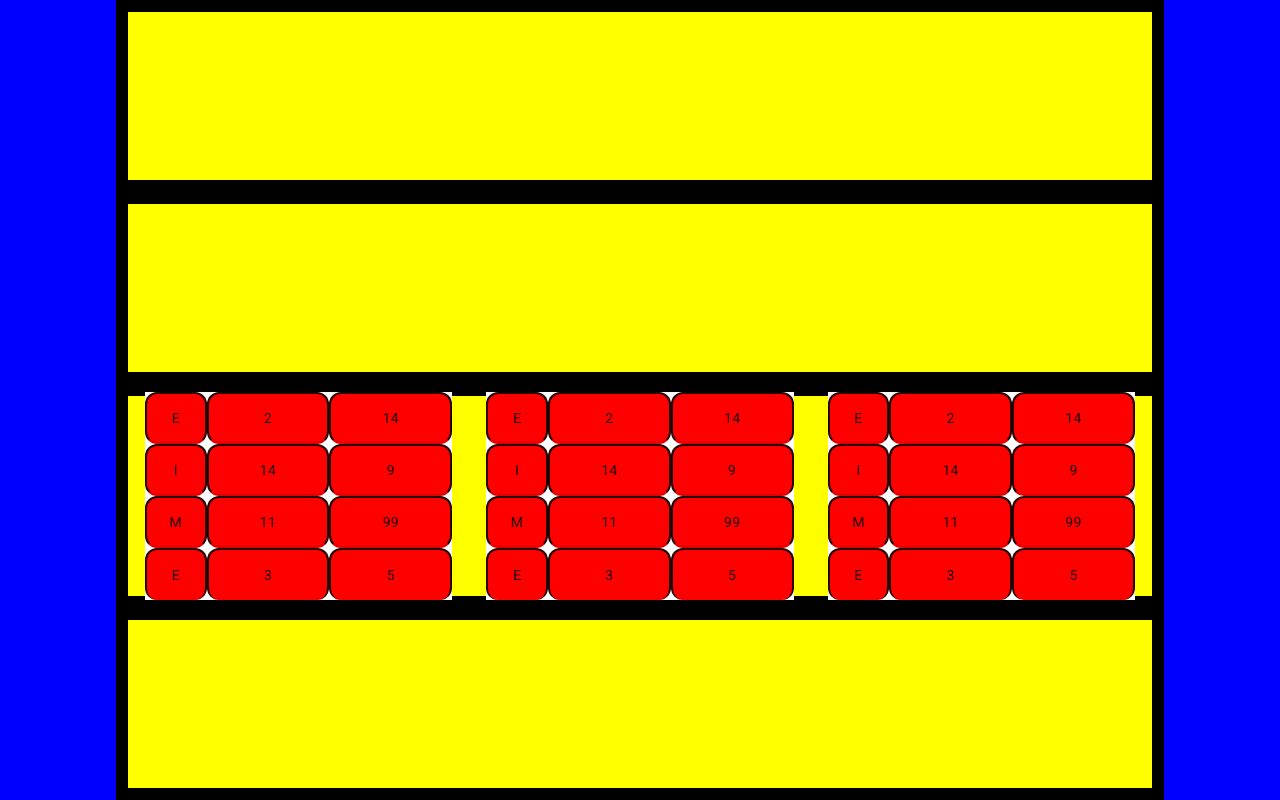
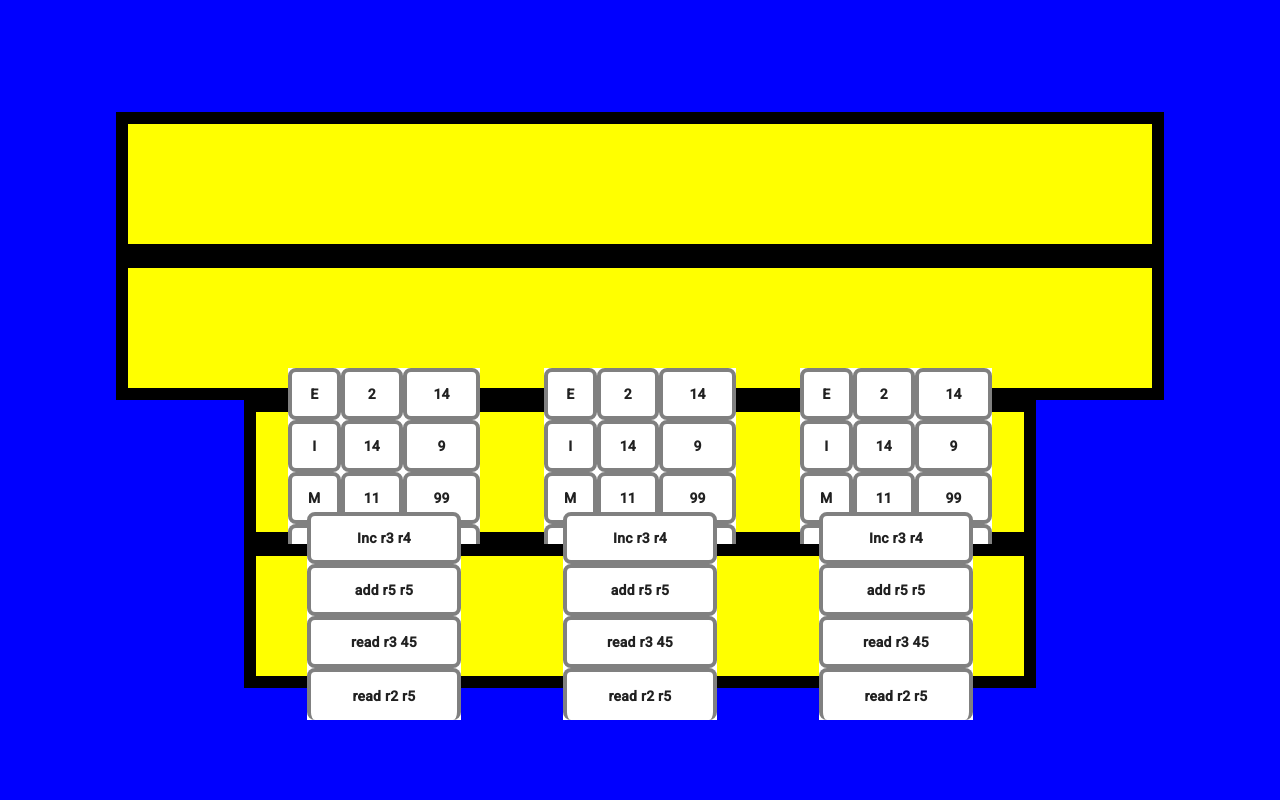
Before and after one commit to Yorbre25/Cache_Coherency_MESI_MOESI, an Angular app in the folder Frontend/protocols/: page / in a window 1280 px wide. Built offline with nearby package versions, Linux system fonts and the light colour scheme.

Commit message:
Adding cpu component

```diff
--- a/Frontend/protocols/src/app/app.component.css
+++ b/Frontend/protocols/src/app/app.component.css
@@ -21,22 +21,33 @@ body{
 
 .layer1,.layer2,.layer3,.layer4{
     width: 80%;
-    height: 25%;
+    height: 15%;
     background-color:yellow;
     border-width: 12px;
     border-color: black;
     border-style: solid;
 }
-.layer3{
+.layer3,.layer4{
+
+
+
+    width: 60%;
+    height: 15%;
     display: flex;
 	flex-direction: row;
 	flex-wrap: nowrap;
 	justify-content: space-around;
 	align-items: center;
 	align-content: stretch;
+
 }
 
 
 .cache{
-    width: 30%;
+    width: 25%;
+
 }
+
+.cpu{
+    width: 20%;
+}
--- a/Frontend/protocols/src/app/app.component.html
+++ b/Frontend/protocols/src/app/app.component.html
@@ -25,7 +25,27 @@
       </div>
 
     </div>
-    <div class="layer2">
+    <div class="layer4">
+      <div class="cpu">
+        <app-cpu [instructions]="InstructionContent">
+
+        </app-cpu>
+
+      </div>
+
+      <div class="cpu">
+        <app-cpu [instructions]="InstructionContent">
+
+        </app-cpu>
+
+      </div>
+
+      <div class="cpu">
+        <app-cpu [instructions]="InstructionContent">
+
+        </app-cpu>
+
+      </div>
 
     </div>
 
--- a/Frontend/protocols/src/app/app.component.ts
+++ b/Frontend/protocols/src/app/app.component.ts
@@ -9,6 +9,7 @@ import { cacheLine } from 'src/interfaces/cacheRow';
 export class AppComponent {
   //cache1:MatTableDataSource<cacheLine> =new MatTableDataSource<cacheLine>();
   cache1Content:cacheLine[]=[];
+  InstructionContent:String[]=[];
   //displayedColumns:string[]=["state","address","value"]
   title = 'protocols';
 
@@ -33,6 +34,7 @@ export class AppComponent {
       value:5
     }
     ];
+    this.InstructionContent=["Inc r3 r4","add r5 r5","read r3 45","read r2 r5"]
     //this.cache1.data=this.cache1Content;
   }
 
--- a/Frontend/protocols/src/app/app.module.ts
+++ b/Frontend/protocols/src/app/app.module.ts
@@ -7,12 +7,14 @@ import { TableCellComponent } from './table-cell/table-cell.component';
 import { BrowserAnimationsModule } from '@angular/platform-browser/animations';
 import {MatTableModule} from '@angular/material/table';
 import { CacheComponent } from './cache/cache.component';
+import { CpuComponent } from './cpu/cpu.component';
 
 @NgModule({
   declarations: [
     AppComponent,
     TableCellComponent,
-    CacheComponent
+    CacheComponent,
+    CpuComponent
   ],
   imports: [
     BrowserModule,
--- a/Frontend/protocols/src/app/cache/cache.component.css
+++ b/Frontend/protocols/src/app/cache/cache.component.css
@@ -1,15 +1,17 @@
+table {
+    max-height: 100%;
+}
+td{
+    background-color: white;
+    border-width: 4px;
+    border-style: solid;
+    border-color: gray;
+    border-radius: 8px;
+    text-align: center;
+    font-weight: bold;
 
-td{
-    background-color: red;
-    border-width: 2px;
-    border-style: solid;
-    border-radius: 12px;
-    text-align: center;
 }
-th{
-    text-align: center;
-    height: 0px;
-}
+
 .cacheState{
     width: 20%;
 }
--- /dev/null
+++ b/Frontend/protocols/src/app/cpu/cpu.component.css
@@ -0,0 +1,22 @@
+
+td{
+    background-color: white;
+    border-width: 4px;
+    border-style: solid;
+    border-color: gray;
+    border-radius: 8px;
+    text-align: center;
+    font-weight: bold;
+
+
+}
+
+.cacheState{
+    width: 20%;
+}
+.cacheAddress{
+    width: 40%;
+}
+.cacheValue{
+    width: 40%;
+}
--- /dev/null
+++ b/Frontend/protocols/src/app/cpu/cpu.component.html
@@ -0,0 +1,12 @@
+<table mat-table  [dataSource]="InstructionsDataSource">
+
+    <ng-container matColumnDef="Instructions" >
+      <th mat-header-cell *matHeaderCellDef> Instructions</th>
+      <td mat-cell *matCellDef="let element" class="cacheState"> {{element}} </td>
+    </ng-container>
+
+
+
+    <tr mat-row *matRowDef="let row; columns: displayedColumns;"></tr>
+
+  </table>
--- /dev/null
+++ b/Frontend/protocols/src/app/cpu/cpu.component.ts
@@ -0,0 +1,24 @@
+import { Component,Input, SimpleChange } from '@angular/core';
+import { MatTableDataSource } from '@angular/material/table';
+import { cacheLine } from 'src/interfaces/cacheRow';
+
+@Component({
+  selector: 'app-cpu',
+  templateUrl: './cpu.component.html',
+  styleUrls: ['./cpu.component.css']
+})
+export class CpuComponent {
+  displayedColumns:string[]=["Instructions"]
+  InstructionsDataSource:MatTableDataSource<String> =new MatTableDataSource<String>();
+  @Input() instructions:String[]=[]
+  constructor(){}
+
+  ngOnInit():void{
+
+    this.InstructionsDataSource.data=this.instructions;
+  }
+  ngOnChanges(change:SimpleChange){
+    this.InstructionsDataSource.data=change.currentValue;
+
+  }
+}
```
Also changed, not shown: 1 other file (tests, documents, lock files or other folders).
